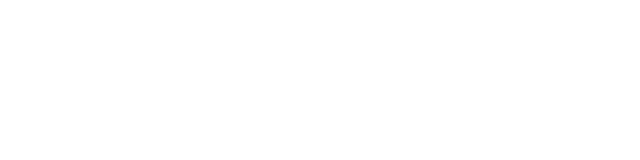
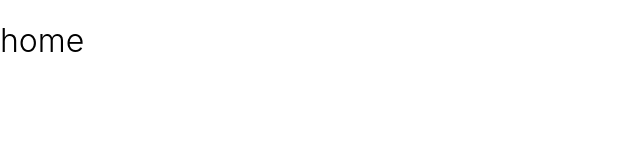
Before and after one commit to JuliXnCXm/torre_test, a React (Create React App) app: page / in a window 1280 px wide. Before the commit this address had no page. Shown: the top 160 px of the page, without its empty margins (0-640 px from the left). Built offline with nearby package versions, Linux system fonts and the light colour scheme.

Commit message:
config deploy

```diff
--- a/package.json
+++ b/package.json
@@ -1,5 +1,5 @@
 {
-  "homepage": "http://JuliXnCXm.github.io/torre_test/user",
+  "homepage": "http://JuliXnCXm.github.io/torre_test",
   "name": "torre_test",
   "version": "0.1.0",
   "private": true,
--- /dev/null
+++ b/src/pages/Home.jsx
@@ -0,0 +1,11 @@
+import React from 'react'
+
+const Home = () => {
+    return (
+        <div>
+            <h1>home</h1>
+        </div>
+    )
+}
+
+export default Home
--- a/src/routes/IndexRouter.js
+++ b/src/routes/IndexRouter.js
@@ -1,10 +1,12 @@
 import React from "react";
 import { Routes, Route } from "react-router-dom";
+import Home from "../pages/Home";
 import UserProfile from "../pages/UserProfile";
 
 const IndexRouter = () => {
     return (
         <Routes>
+            <Route path="/" element={<Home />} />
             <Route path="/user/:username" element={<UserProfile/>}/>
         </Routes>
     )
```
